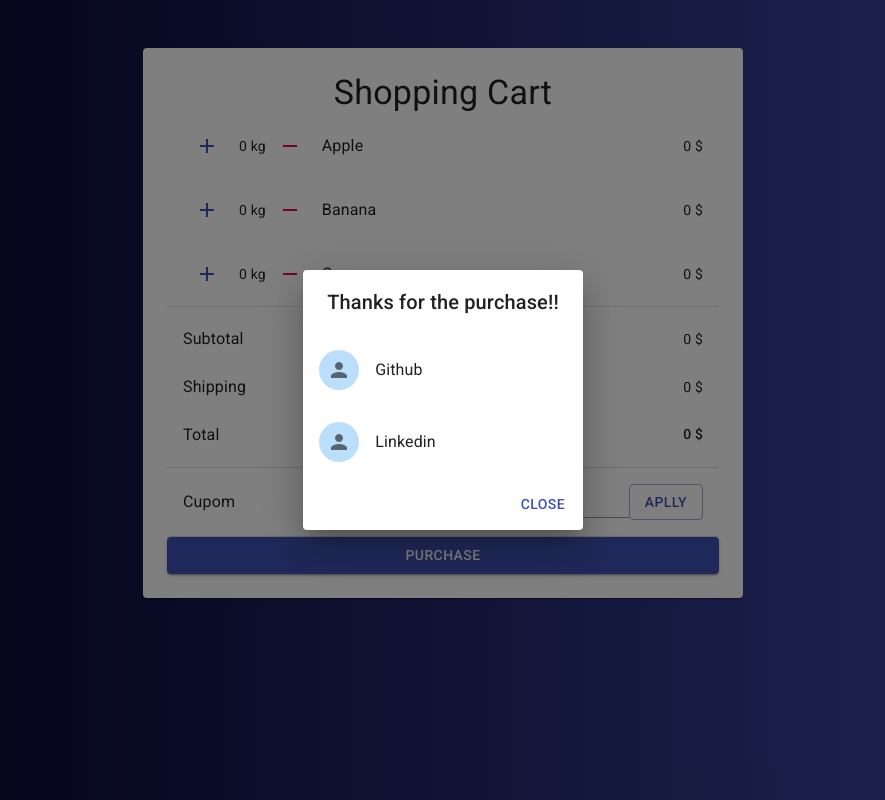
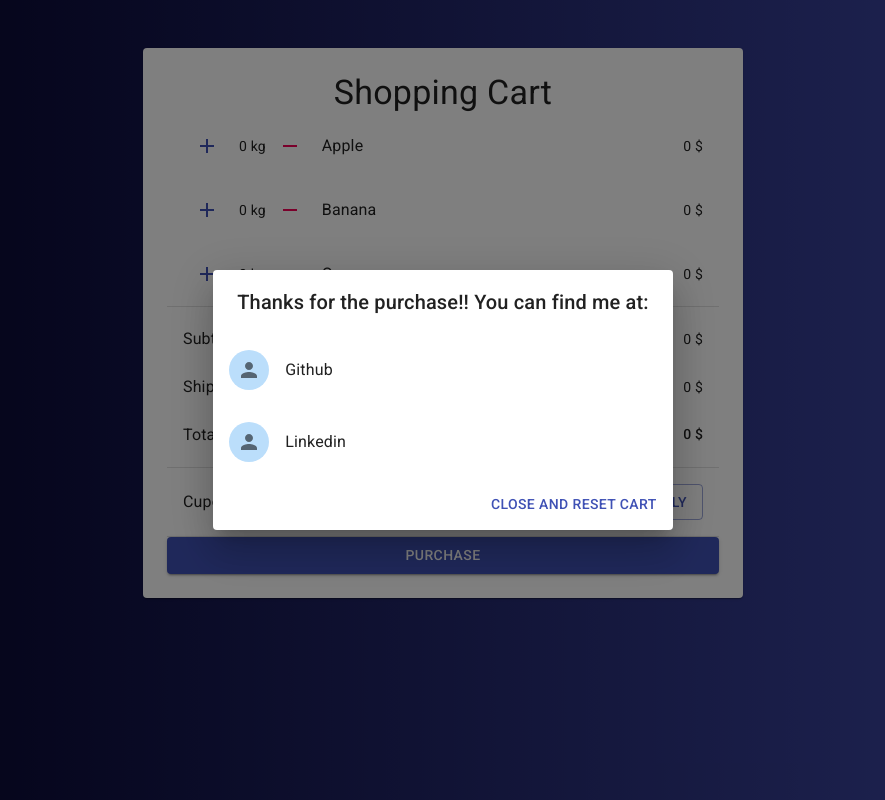
Before and after one commit to thaydds/shopping-cart-challenge, a React (Create React App) app: page / in a window 1280 px wide. Both pictures are taken after a click on the button "PURCHASE". Shown: the whole page, without its empty margins (197-1082 px from the left). Built offline with nearby package versions, Linux system fonts and the light colour scheme.

Commit message:
update dialog and chip text

```diff
--- a/src/components/CartDialog.js
+++ b/src/components/CartDialog.js
@@ -35,7 +35,7 @@ const CartDialog = (props) => {
 
   return (
     <Dialog onClose={handleClose} open={open}>
-      <DialogTitle>Thanks for the purchase!!</DialogTitle>
+      <DialogTitle>Thanks for the purchase!! You can find me at:</DialogTitle>
       <List>
           <ListItem button  onClick={()=> window.open("https://github.com/thaydds", "_blank")}  key={'GitHub'}>
             <ListItemAvatar>
@@ -62,7 +62,7 @@ const CartDialog = (props) => {
       </List>
       <DialogActions>
           <Button onClick={handleClose} color="primary" autoFocus>
-            Close
+            Close and reset cart
           </Button>
         </DialogActions>
     </Dialog>
--- a/src/components/Cupom.js
+++ b/src/components/Cupom.js
@@ -42,7 +42,7 @@ const Cupom = () => {
             handleClick()
         }
         else{
-            setMsg(`[ERROR]: ${cupomField} isn't a valid coupon. Try: A, C, FOO`)
+            setMsg(`[ERROR]: invalid coupon. You can try: A, C, FOO`)
             handleClick()
         }
         setCupomField('')
```
